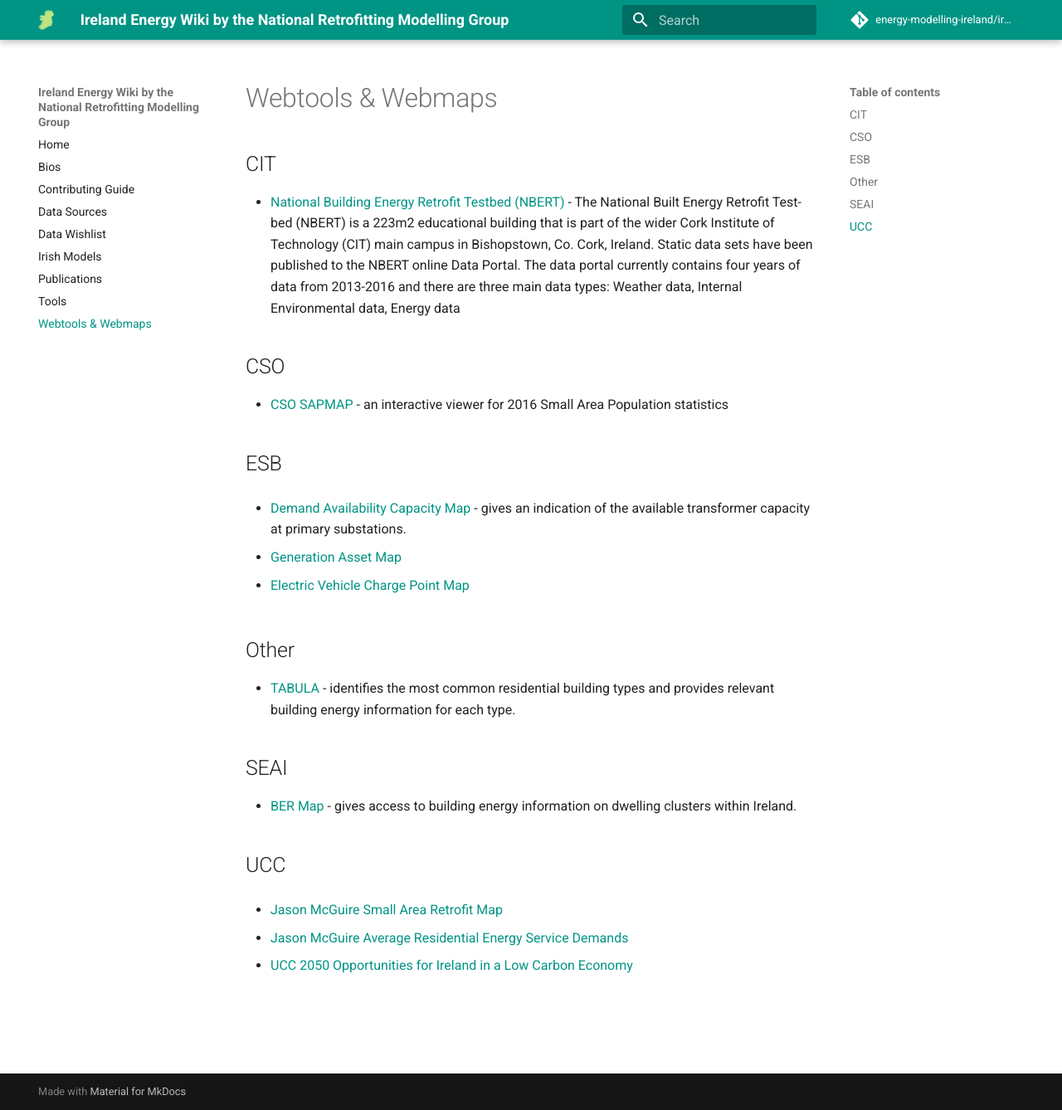
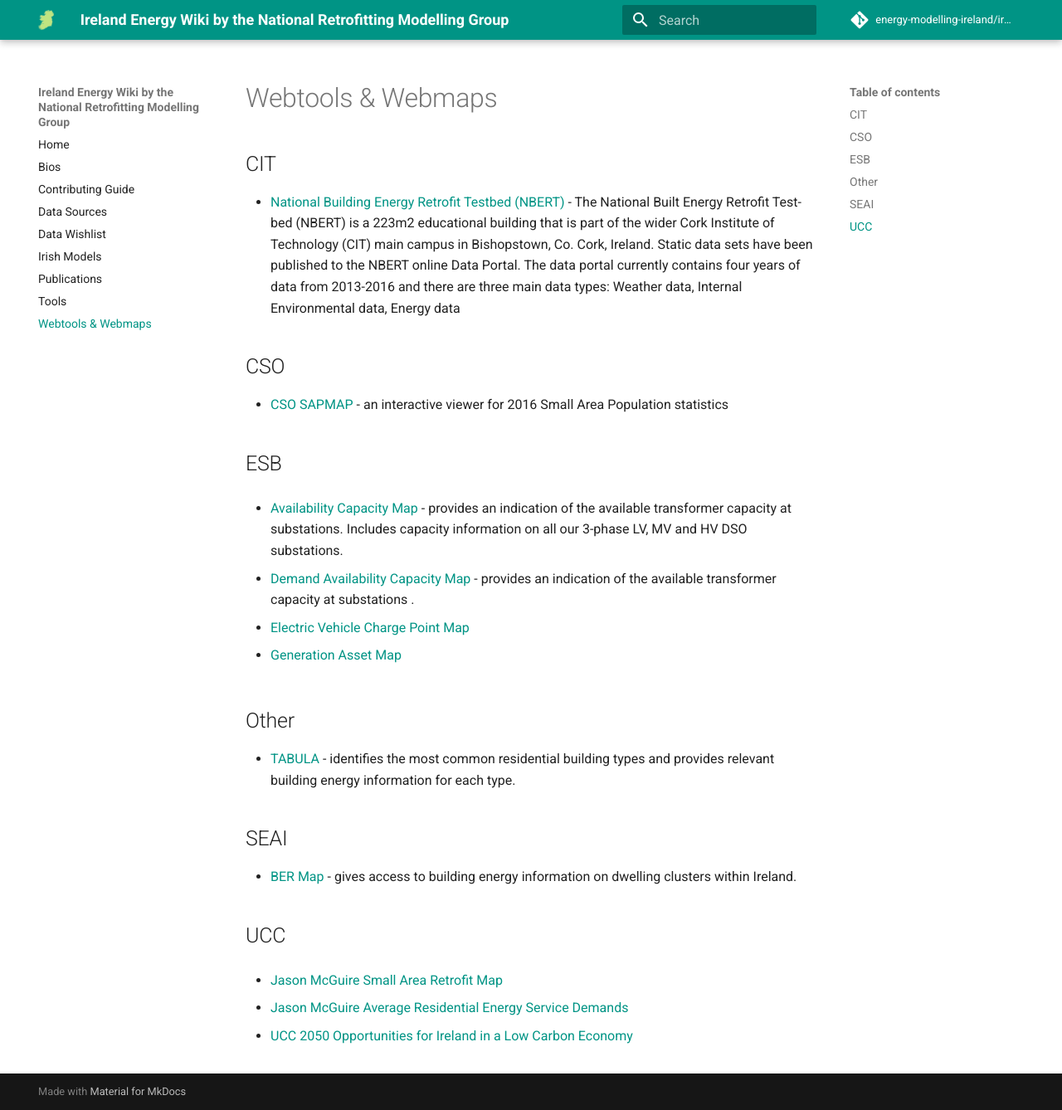
Before and after one commit to energy-modelling-ireland/wiki, an MkDocs documentation site: the page built from docs/Webtools-&-Webmaps.md, in a window 1280 px wide and 1338 px high. Shown: the whole window at 83% size. Built offline with MkDocs 1.6.1 and Material for MkDocs 9.7.7, drawn with Linux system fonts in a browser that asks for light colours; comment, search, counter and statistics services are not loaded.

Commit message:
Add Availability Capacity Map (#92)

```diff
--- a/docs/Webtools-&-Webmaps.md
+++ b/docs/Webtools-&-Webmaps.md
@@ -10,11 +10,15 @@
 
 ## ESB
 
-- [Demand Availability Capacity Map](https://www.esbnetworks.ie/demand-availability-capacity-map) - gives an indication of the available transformer capacity at primary substations.
+- [Availability Capacity Map](https://www.esbnetworks.ie/new-connections/generator-connections/network-capacity-map) - provides an indication of the available transformer capacity at substations.  Includes capacity information on all our 3-phase LV, MV and HV DSO substations.
+
+- [Demand Availability Capacity Map](https://www.esbnetworks.ie/demand-availability-capacity-map) - provides an indication of the available transformer capacity at substations .
+
+- [Electric Vehicle Charge Point Map](https://esb.ie/ecars/charge-point-map)
 
 - [Generation Asset Map](https://esb.ie/our-businesses/generation-energy-trading-new/generation-asset-map)
 
-- [Electric Vehicle Charge Point Map](https://esb.ie/ecars/charge-point-map)
+
 
 ## Other
 
```
